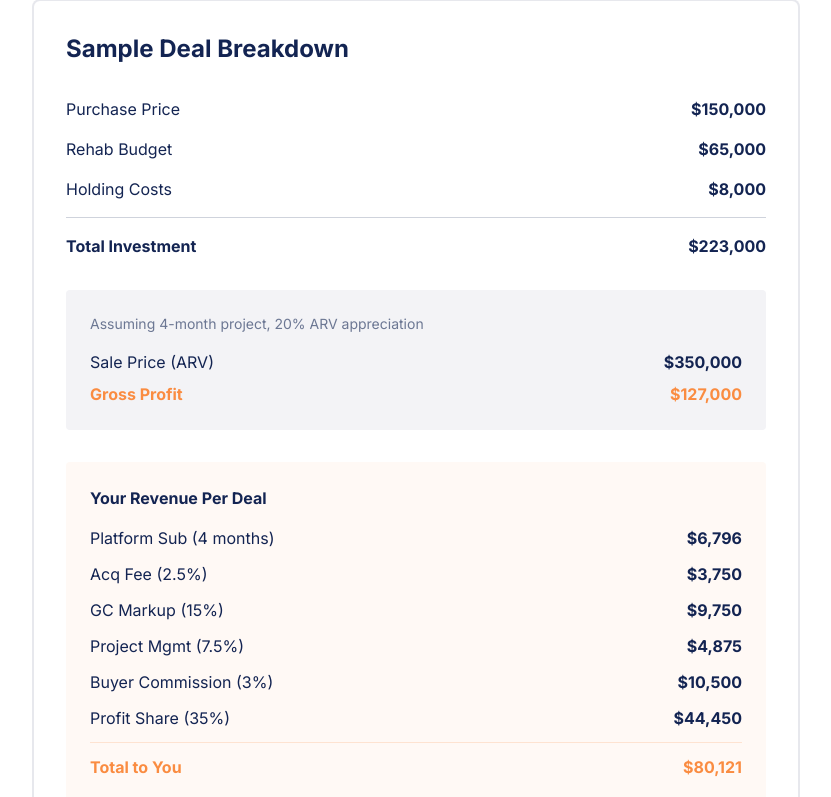
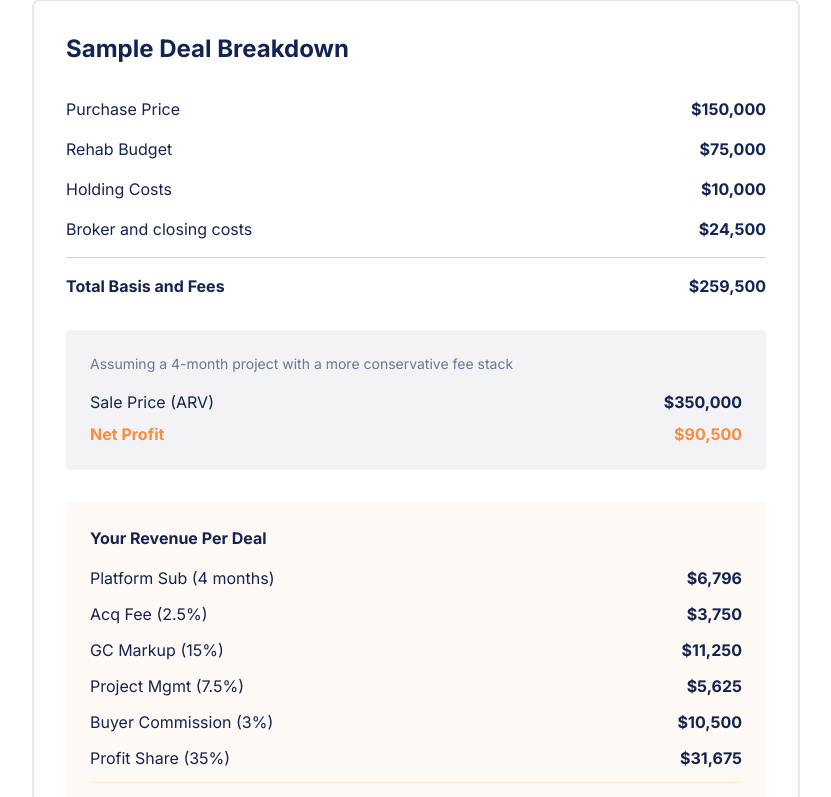
Before and after one commit to ashersoutherncities-art/southern-cities-investors, a Next.js app: page /services/tier-1 in a window 1280 px wide. Shown: the part 1717-2514 px from the top of the page, without its empty margins (0-831 px from the left). Built offline with nearby package versions, Linux system fonts and the light colour scheme.

Commit message:
Upgrade contact intake and tighten tier 1 economics

```diff
--- /dev/null
+++ b/app/api/investor-intake/route.ts
@@ -0,0 +1,32 @@
+import { NextRequest, NextResponse } from 'next/server';
+
+const REQUIRED_FIELDS = ['name', 'email', 'inquiry'];
+
+export async function POST(request: NextRequest) {
+  try {
+    const body = await request.json();
+
+    for (const field of REQUIRED_FIELDS) {
+      if (!body[field]) {
+        return NextResponse.json({ error: `Missing required field: ${field}` }, { status: 400 });
+      }
+    }
+
+    return NextResponse.json({
+      success: true,
+      message: 'Investor intake received',
+      submission: {
+        name: body.name,
+        email: body.email,
+        inquiry: body.inquiry,
+        capital: body.capital || null,
+        timeline: body.timeline || null,
+      },
+    });
+  } catch (error) {
+    return NextResponse.json(
+      { error: error instanceof Error ? error.message : 'Failed to process investor intake' },
+      { status: 500 }
+    );
+  }
+}
--- a/app/contact/page.tsx
+++ b/app/contact/page.tsx
@@ -12,6 +12,8 @@ const inquiryTypes = [
 
 export default function ContactPage() {
   const [submitted, setSubmitted] = useState(false);
+  const [submitting, setSubmitting] = useState(false);
+  const [error, setError] = useState("");
   const [formData, setFormData] = useState({
     name: "",
     email: "",
@@ -23,13 +25,35 @@ export default function ContactPage() {
     message: "",
   });
 
-  function handleSubmit(e: FormEvent<HTMLFormElement>) {
+  async function handleSubmit(e: FormEvent<HTMLFormElement>) {
     e.preventDefault();
-    console.log("Investor intake submission:", formData);
-    setSubmitted(true);
+    setSubmitting(true);
+    setError("");
+
+    try {
+      const response = await fetch('/api/investor-intake', {
+        method: 'POST',
+        headers: {
+          'Content-Type': 'application/json',
+        },
+        body: JSON.stringify(formData),
+      });
+
+      const data = await response.json();
+
+      if (!response.ok) {
+        throw new Error(data.error || 'Failed to submit investor intake');
+      }
+
+      setSubmitted(true);
+    } catch (err: any) {
+      setError(err.message || 'Failed to submit investor intake');
+    } finally {
+      setSubmitting(false);
+    }
   }
 
-  function handleChange(e: any) {
+  function handleChange(e: React.ChangeEvent<HTMLInputElement | HTMLSelectElement | HTMLTextAreaElement>) {
     const { name, value } = e.target;
     setFormData((prev) => ({
       ...prev,
@@ -197,11 +221,18 @@ export default function ContactPage() {
                     />
                   </div>
 
+                  {error && (
+                    <div className="p-4 bg-red-50 text-red-700 rounded-lg text-sm">
+                      {error}
+                    </div>
+                  )}
+
                   <button
                     type="submit"
-                    className="w-full sm:w-auto px-8 py-3.5 bg-orange hover:bg-orange-dark text-white font-semibold rounded-lg transition-colors"
+                    disabled={submitting}
+                    className="w-full sm:w-auto px-8 py-3.5 bg-orange hover:bg-orange-dark text-white font-semibold rounded-lg transition-colors disabled:opacity-50"
                   >
-                    Submit Investor Intake
+                    {submitting ? 'Submitting...' : 'Submit Investor Intake'}
                   </button>
                 </form>
               )}
--- a/app/services/tier-1/page.tsx
+++ b/app/services/tier-1/page.tsx
@@ -85,27 +85,31 @@ export default function Tier1Page() {
                 </div>
                 <div className="flex justify-between text-navy">
                   <span>Rehab Budget</span>
-                  <span className="font-bold">$65,000</span>
+                  <span className="font-bold">$75,000</span>
                 </div>
                 <div className="flex justify-between text-navy">
                   <span>Holding Costs</span>
-                  <span className="font-bold">$8,000</span>
+                  <span className="font-bold">$10,000</span>
+                </div>
+                <div className="flex justify-between text-navy">
+                  <span>Broker and closing costs</span>
+                  <span className="font-bold">$24,500</span>
                 </div>
                 <div className="flex justify-between text-navy font-bold border-t border-navy/20 pt-4">
-                  <span>Total Investment</span>
-                  <span>$223,000</span>
+                  <span>Total Basis and Fees</span>
+                  <span>$259,500</span>
                 </div>
               </div>
 
               <div className="bg-navy/5 rounded p-6 mb-8">
-                <p className="text-navy/60 text-sm mb-4">Assuming 4-month project, 20% ARV appreciation</p>
+                <p className="text-navy/60 text-sm mb-4">Assuming a 4-month project with a more conservative fee stack</p>
                 <div className="flex justify-between text-navy mb-2">
                   <span>Sale Price (ARV)</span>
                   <span className="font-bold">$350,000</span>
                 </div>
                 <div className="flex justify-between text-navy font-bold text-orange">
-                  <span>Gross Profit</span>
-                  <span>$127,000</span>
+                  <span>Net Profit</span>
+                  <span>$90,500</span>
                 </div>
               </div>
 
@@ -121,11 +125,11 @@ export default function Tier1Page() {
                 </div>
                 <div className="flex justify-between text-navy">
                   <span>GC Markup (15%)</span>
-                  <span className="font-bold">$9,750</span>
+                  <span className="font-bold">$11,250</span>
                 </div>
                 <div className="flex justify-between text-navy">
                   <span>Project Mgmt (7.5%)</span>
-                  <span className="font-bold">$4,875</span>
+                  <span className="font-bold">$5,625</span>
                 </div>
                 <div className="flex justify-between text-navy">
                   <span>Buyer Commission (3%)</span>
@@ -133,11 +137,11 @@ export default function Tier1Page() {
                 </div>
                 <div className="flex justify-between text-navy">
                   <span>Profit Share (35%)</span>
-                  <span className="font-bold">$44,450</span>
+                  <span className="font-bold">$31,675</span>
                 </div>
                 <div className="flex justify-between text-navy font-bold text-orange border-t border-orange/20 pt-3 mt-3">
                   <span>Total to You</span>
-                  <span>$80,121</span>
+                  <span>$69,596</span>
                 </div>
               </div>
             </div>
```
